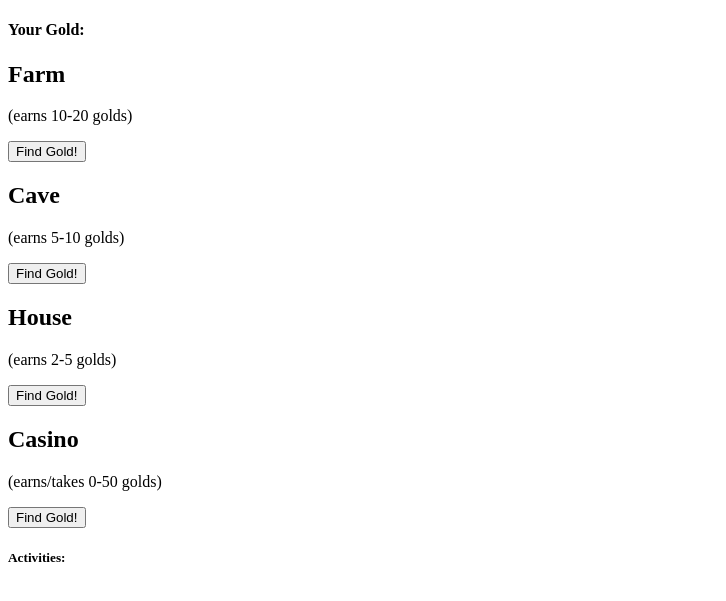
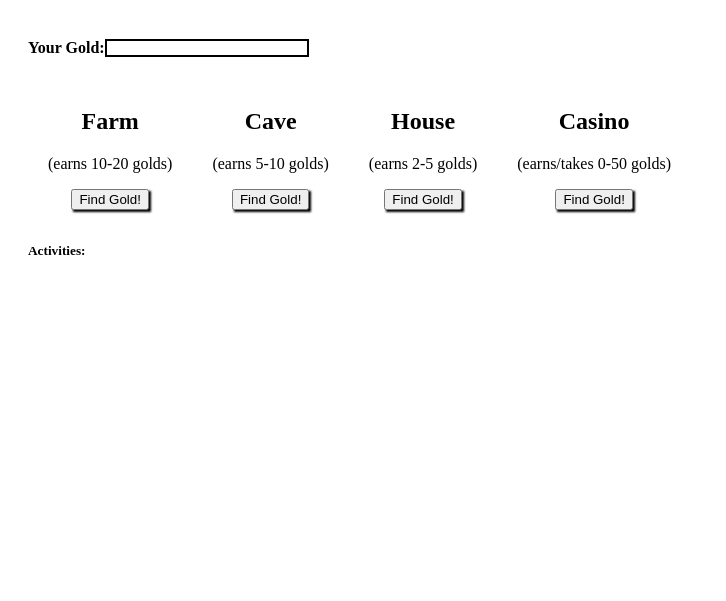
Before and after one commit to Sunnuke/Ninja-Gold, a Django app: template Ninja_Gold/app_gold/templates/index.html in a window 1280 px wide. Shown: the top 601 px of the page, without its empty margins (0-726 px from the left). Run offline with Django 3.2, Linux system fonts and the light colour scheme; the template is opened without the code that fills it, so the values that code supplies are empty.

Commit message:
Set up layout of css and labled class and id's to the appropiate elements

```diff
--- a/Ninja_Gold/app_gold/static/style.css
+++ b/Ninja_Gold/app_gold/static/style.css
@@ -0,0 +1,45 @@
+
+/* BODY */
+#allBox{
+    flex-wrap: wrap;
+    padding: 10px 20px;
+}
+
+
+
+/* TOPBOX */
+#topBox{
+    flex-wrap: wrap;
+    display: flex;
+}
+.yourGold{
+
+}
+.totalGold{
+    border: 2px solid black;
+    min-width: 200px;
+}
+
+
+/* MIDDLE BOX */
+#midBox{
+    flex-wrap: wrap;
+    display: flex;
+}
+.place{
+    display: inline-block;
+    text-align: center;
+    padding: 10px 20px;
+}
+button{
+    box-shadow: 2px 2px 2px black;
+}
+
+
+/* BOTTOM BOX */
+#bottomBox{
+
+}
+.activity{
+
+}
--- a/Ninja_Gold/app_gold/templates/index.html
+++ b/Ninja_Gold/app_gold/templates/index.html
@@ -20,21 +20,21 @@
             <div class="place">
                 <h2>Farm</h2>
                 <p>(earns 10-20 golds)</p>
-                <form action="" method="post">
+                <form class="form" action="" method="post">
                     {% csrf_token %}
                     <input type="hidden" name="" value="">
                     <button type="submit">Find Gold!</button>
-                </form>
+                </form class="form">
             </div>
             <!-- ___Cave___ -->
             <div class="place">
                 <h2>Cave</h2>
                 <p>(earns 5-10 golds)</p>
-                <form action="" method="post">
+                <form class="form" action="" method="post">
                     {% csrf_token %}
                     <input type="hidden" name="" value="">
                     <button type="submit">Find Gold!</button>
-                </form>
+                </form class="form">
             </div>
             <!-- ___House___ -->
             <div class="place">
```
